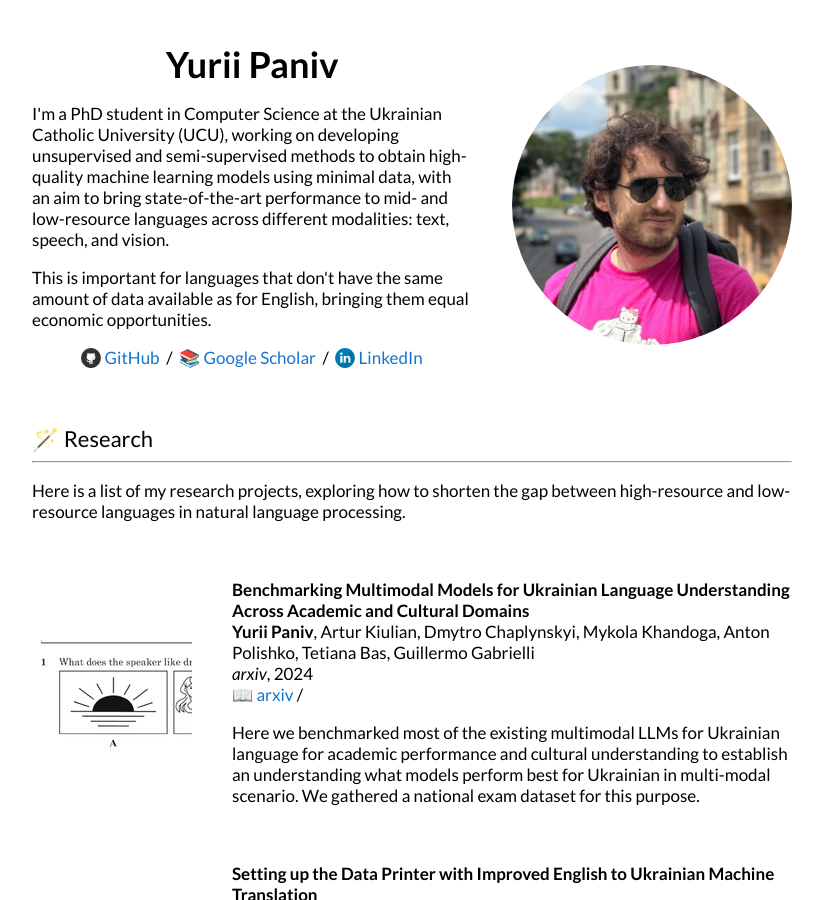
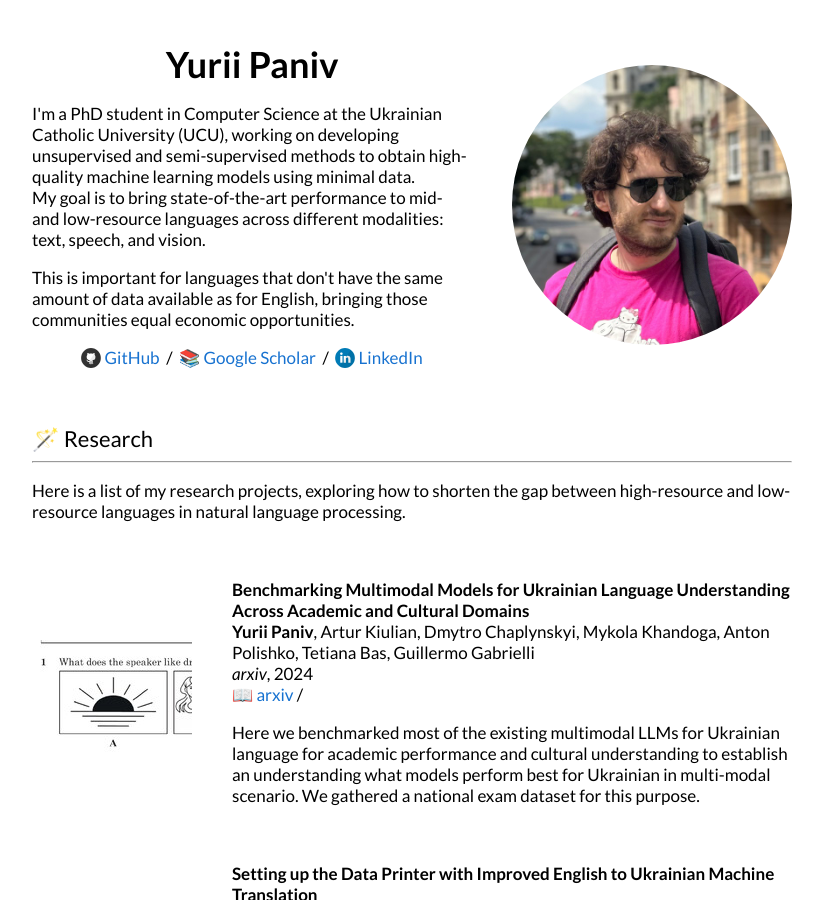
Before and after one commit to robinhad/robinhad.github.io, a Jekyll site: the page built from _posts/2024-11-22-zno-image-eval.markdown, in a window 1280 px wide and 900 px high. Shown: the whole window, without its empty margins (228-1051 px from the left). Built offline with Jekyll 4.4.1, drawn with Linux system fonts in a browser that asks for light colours.

Commit message:
Improve description

```diff
--- a/_layouts/default.html
+++ b/_layouts/default.html
@@ -31,12 +31,13 @@
               <p>I'm a PhD student in Computer Science at the Ukrainian Catholic University (UCU), working on developing
                 unsupervised and semi-supervised methods to obtain high-quality machine
                 learning models using
-                minimal data, with an aim to bring state-of-the-art performance to mid- and low-resource
+                minimal data.
+                <br>My goal is to bring state-of-the-art performance to mid- and low-resource
                 languages across different modalities: text, speech, and vision.
               </p>
               <p>
                 This is important for languages that don't have the same amount of data available as for English,
-                bringing them equal economic opportunities.
+                bringing those communities equal economic opportunities.
               </p>
               <p>
 
```
